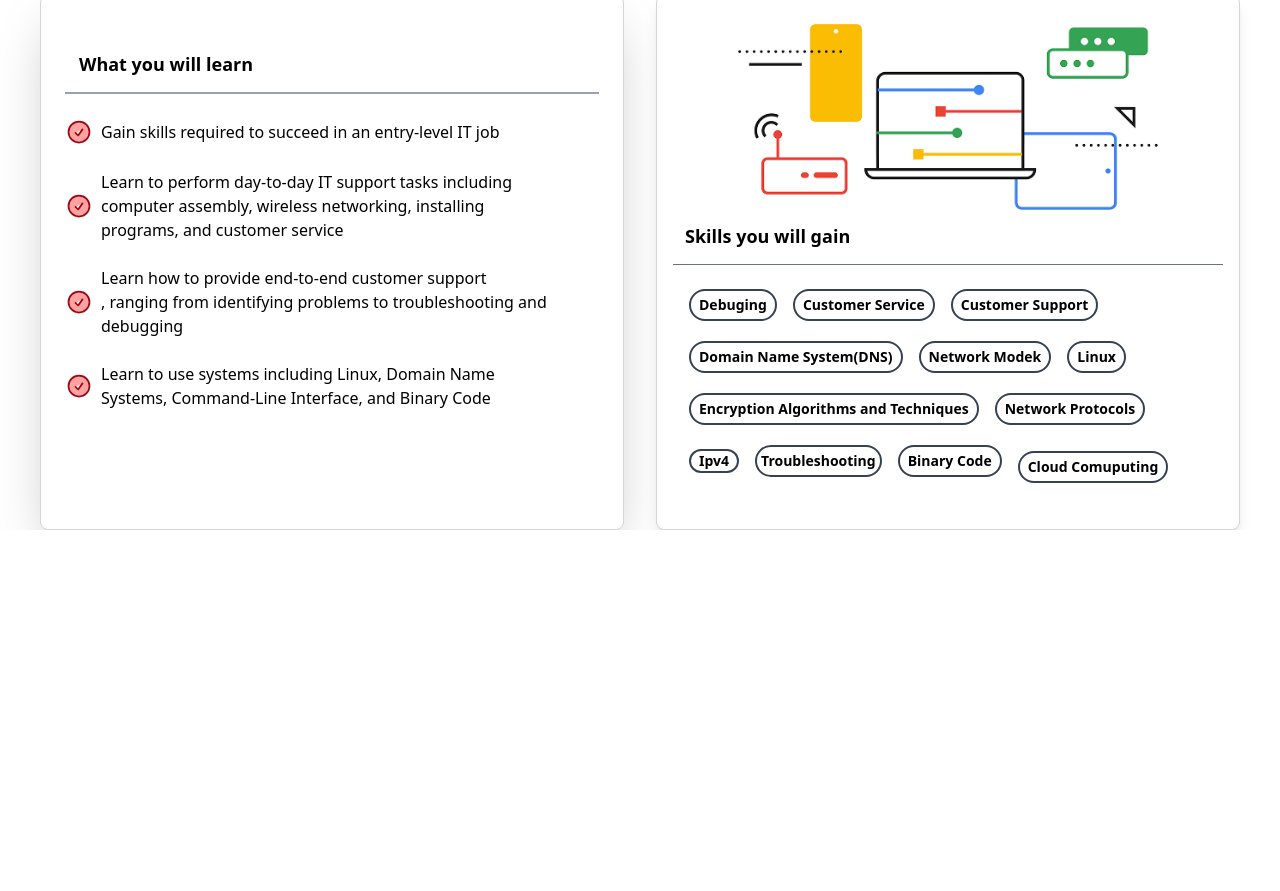
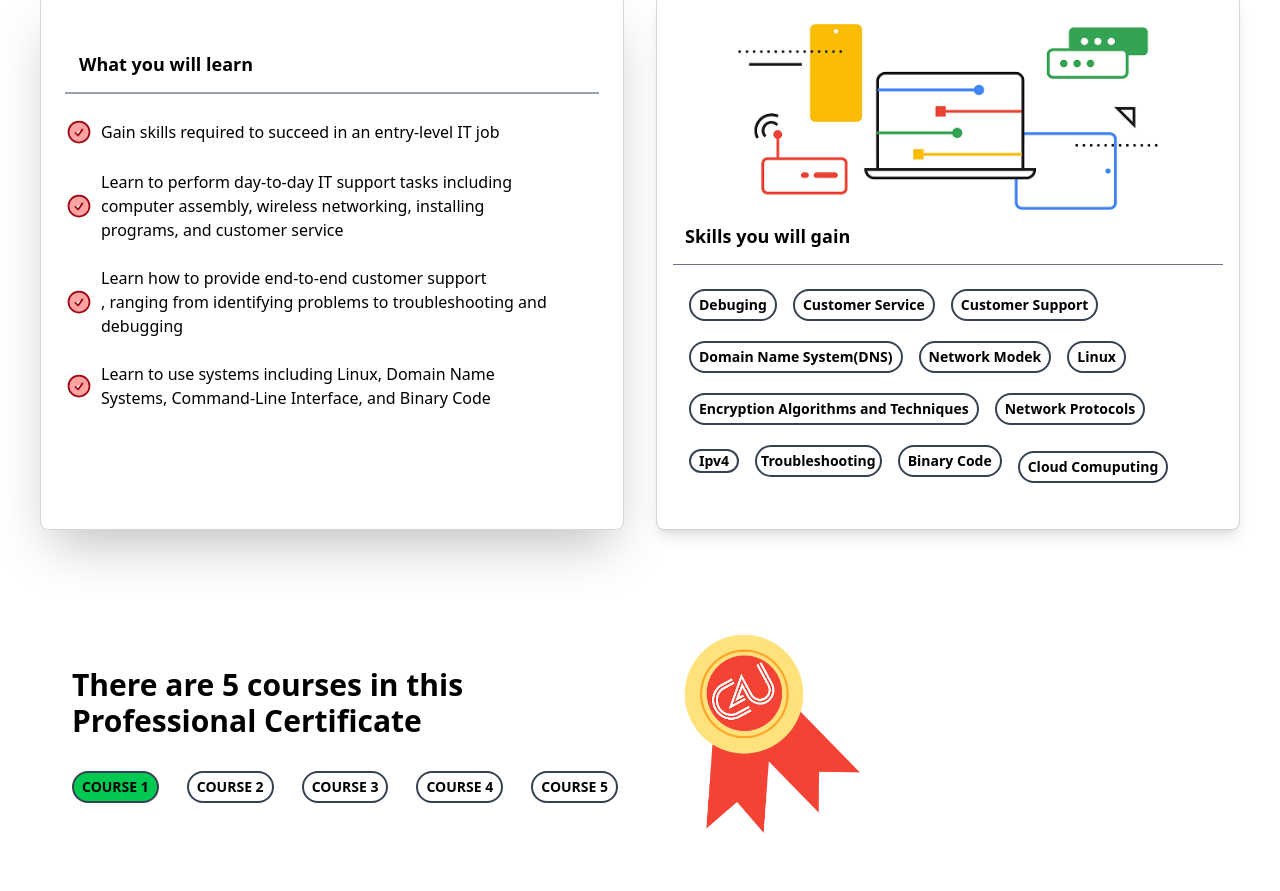
Before and after one commit to libaTalukdar/tailwind-assignment, a website: page index.html in a window 1280 px wide. Shown: the part 913-1804 px from the top of the page. Before the commit the page ends 1443 px from the top, so only its background shows below. Drawn offline with Linux system fonts and the light colour scheme.

Commit message:
five course section added

```diff
--- a/index.html
+++ b/index.html
@@ -160,5 +160,25 @@
 
          </section>
          <!-- what you will learn section end -->
+          <!-- fivecourser section start -->
+           <section class="container flex px-8 md:px-18 py-10 mt-12 items-center mx-auto  relative">
+
+              <div class="flex-col ">
+                 <h1 class="font-bold text-lg md:text-3xl">There are 5 courses in this <br>Professional Certificate</h1>
+              <div class="flex flex-col md:flex-row  justify-self-center gap-7 flex-wrap mt-8 items-center">
+                <button class="px-2 py-1 bg-green-500 text-sm font-semibold rounded-full  border-2 border-gray-700"> COURSE 1</button>
+                <button class="px-2 py-1 bg-transparent text-sm font-semibold rounded-full  border-2 border-gray-700">COURSE 2 </button>
+                <button class="px-2 py-1 bg-transparent text-sm font-semibold rounded-full  border-2 border-gray-700">COURSE 3 </button>
+                <button class="px-2 py-1 bg-transparent text-sm font-semibold rounded-full  border-2 border-gray-700">COURSE 4 </button>
+                 <button class="px-2 py-1 bg-transparent text-sm font-semibold rounded-full  border-2 border-gray-700">COURSE 5 </button>
+
+              </div>
+              </div>
+              <div class="ml-[50px]">
+                   <img src="images/Group 238902.png" alt="badge" class="max-w-[200px]">
+
+              </div>
+           </section>
+          <!-- fivecourser section end -->
 </body>
 </html
```
Also changed, not shown: dist/style.css.
